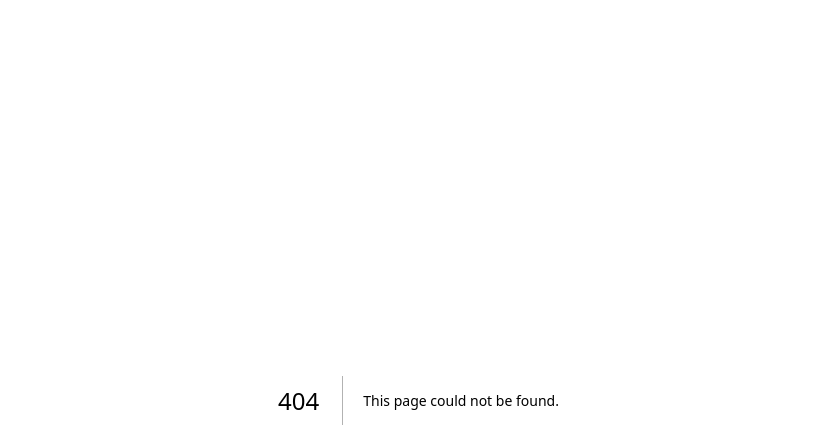
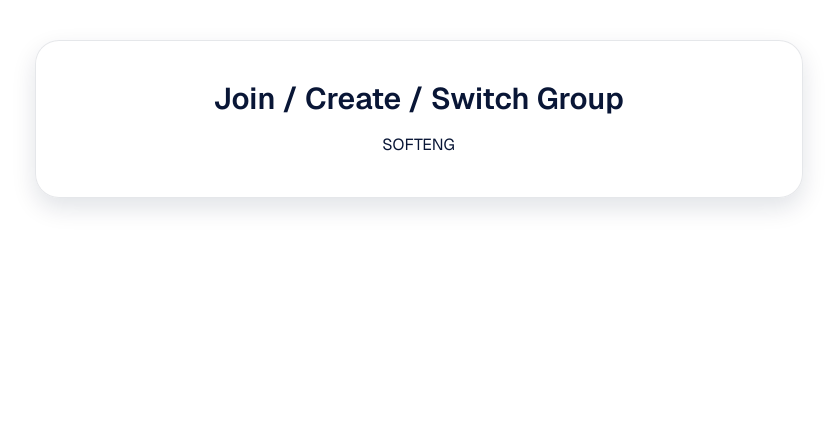
Before and after one commit to UOA-CS732-S1-2026/group-project-radiant-rabbits, a Next.js app: page /join-create-switch-group in a window 1280 px wide. Before the commit this address had no page. Shown: the top 448 px of the page, without its empty margins (214-1051 px from the left). Built offline with nearby package versions, Linux system fonts and the light colour scheme.

Commit message:
feat(groups): create join-create-switch-group page under (groups) with dedicated layout and placeholder content

```diff
--- /dev/null
+++ b/src/app/(groups)/join-create-switch-group/page.tsx
@@ -0,0 +1,12 @@
+export default function JoinCreateSwitchGroupPage() {
+  return (
+    <div className="min-h-screen bg-brand-background px-6 py-10 text-center">
+      <div className="mx-auto max-w-3xl rounded-3xl border border-brand-dark/10 bg-white/90 p-10 shadow-lg">
+        <h1 className="mb-4 text-h2 font-semibold text-brand-dark">
+          Join / Create / Switch Group
+        </h1>
+        <p className="text-body-md text-brand-muted">SOFTENG</p>
+      </div>
+    </div>
+  );
+}
--- /dev/null
+++ b/src/app/(groups)/layout.tsx
@@ -0,0 +1,7 @@
+export default function GroupsLayout({
+  children,
+}: Readonly<{
+  children: React.ReactNode;
+}>) {
+  return <>{children}</>;
+}
```
